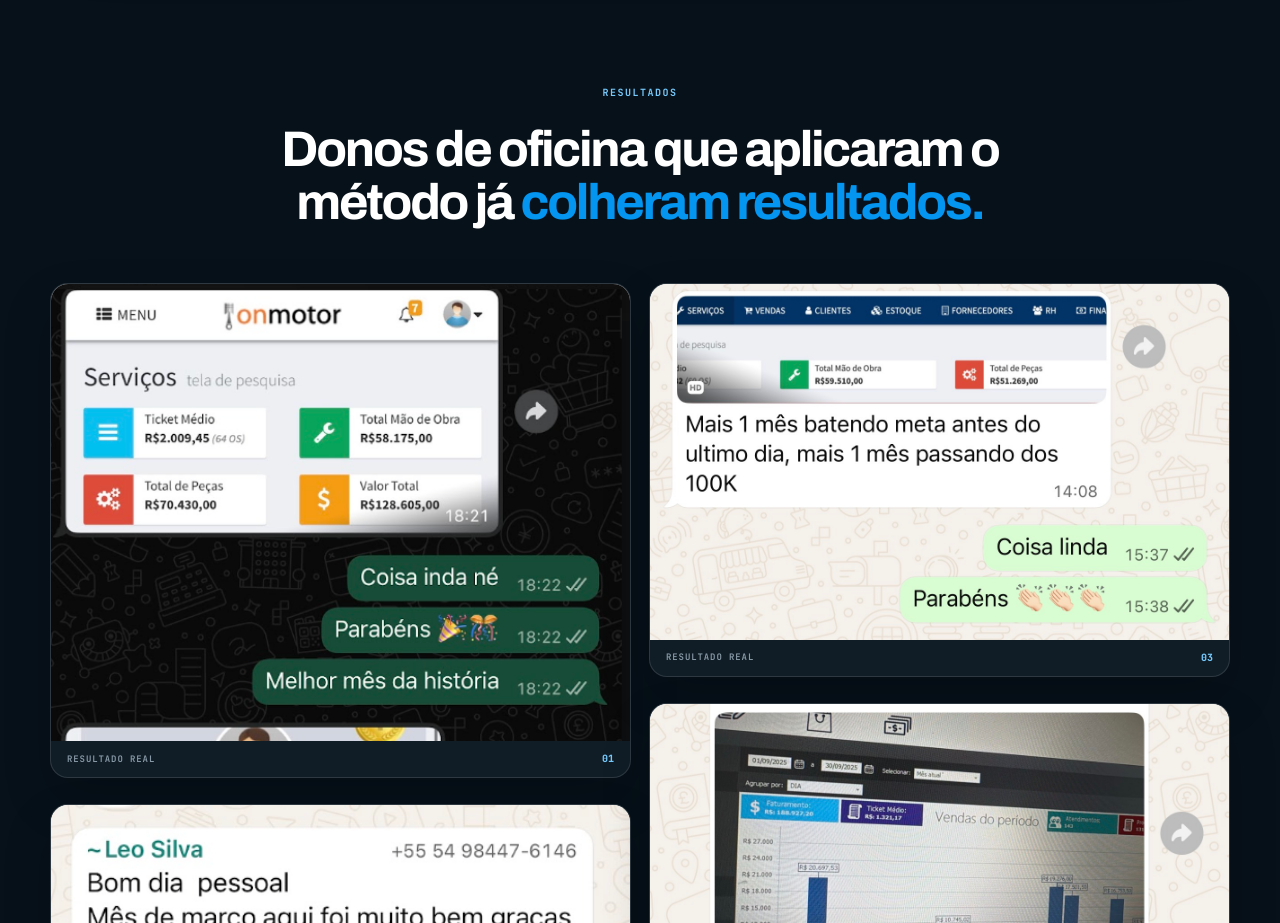
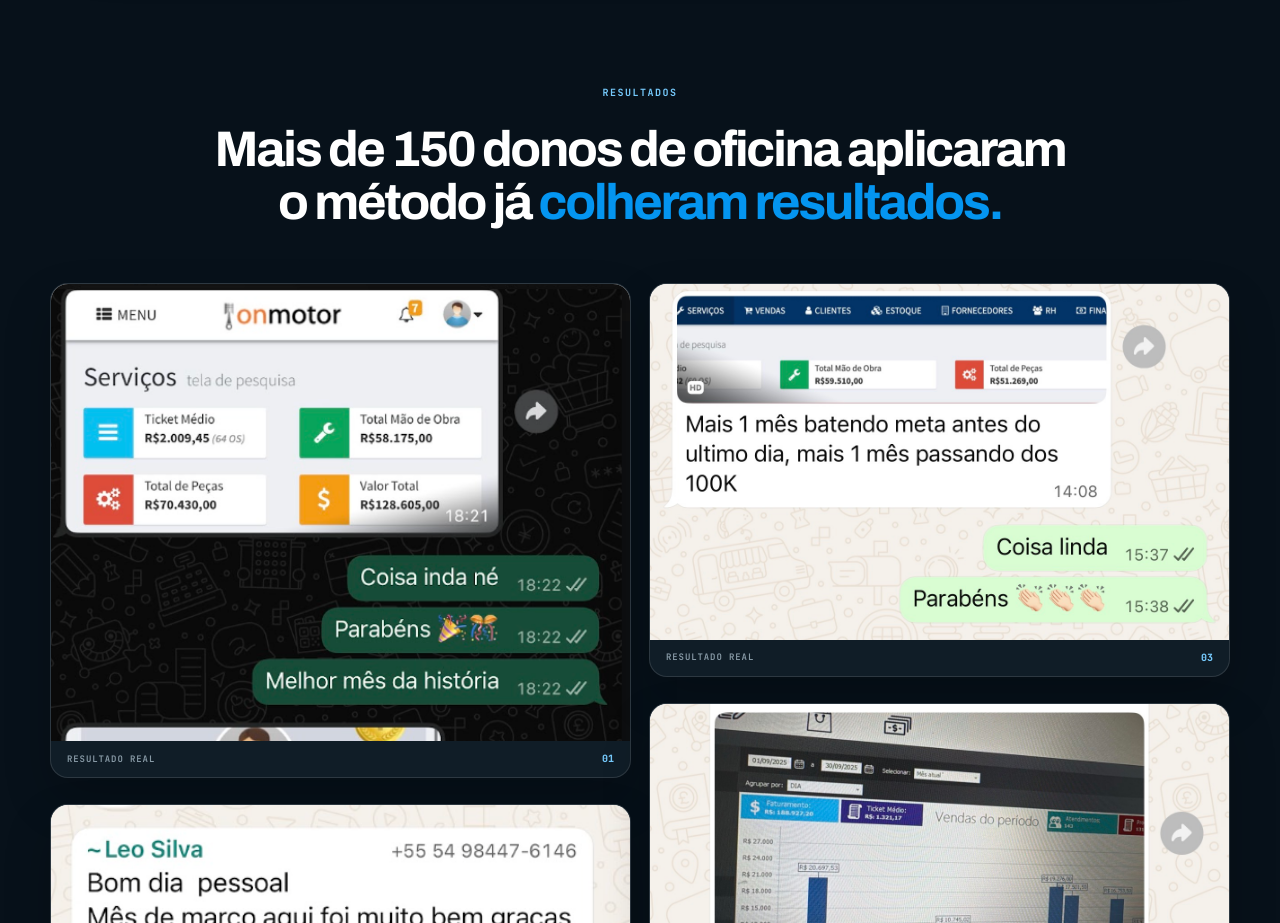
Before and after one commit to cezarhlima1/diegomensor, a Next.js app: page /oficinadealtaperformance in a window 1280 px wide. Shown: the part 2600-3523 px from the top of the page. Built offline with nearby package versions, Linux system fonts and the light colour scheme.

Commit message:
ajuste depoimento

```diff
--- a/components/oficina-alta-performance/OficinaAltaPerformance.tsx
+++ b/components/oficina-alta-performance/OficinaAltaPerformance.tsx
@@ -197,7 +197,7 @@ export default function OficinaAltaPerformance() {
         <div className={styles.shell}>
           <div className={`${styles.sectionIntro} ${styles.reveal}`}>
             <span className={styles.indexDark}>Resultados</span>
-            <h2>Donos de oficina que aplicaram o método já <em>colheram resultados.</em></h2>
+            <h2>Mais de 150 donos de oficina aplicaram o método já <em>colheram resultados.</em></h2>
           </div>
           <div className={styles.testimonialGallery}>
             {testimonials.map(({ src, width, height }, index) => (
```
